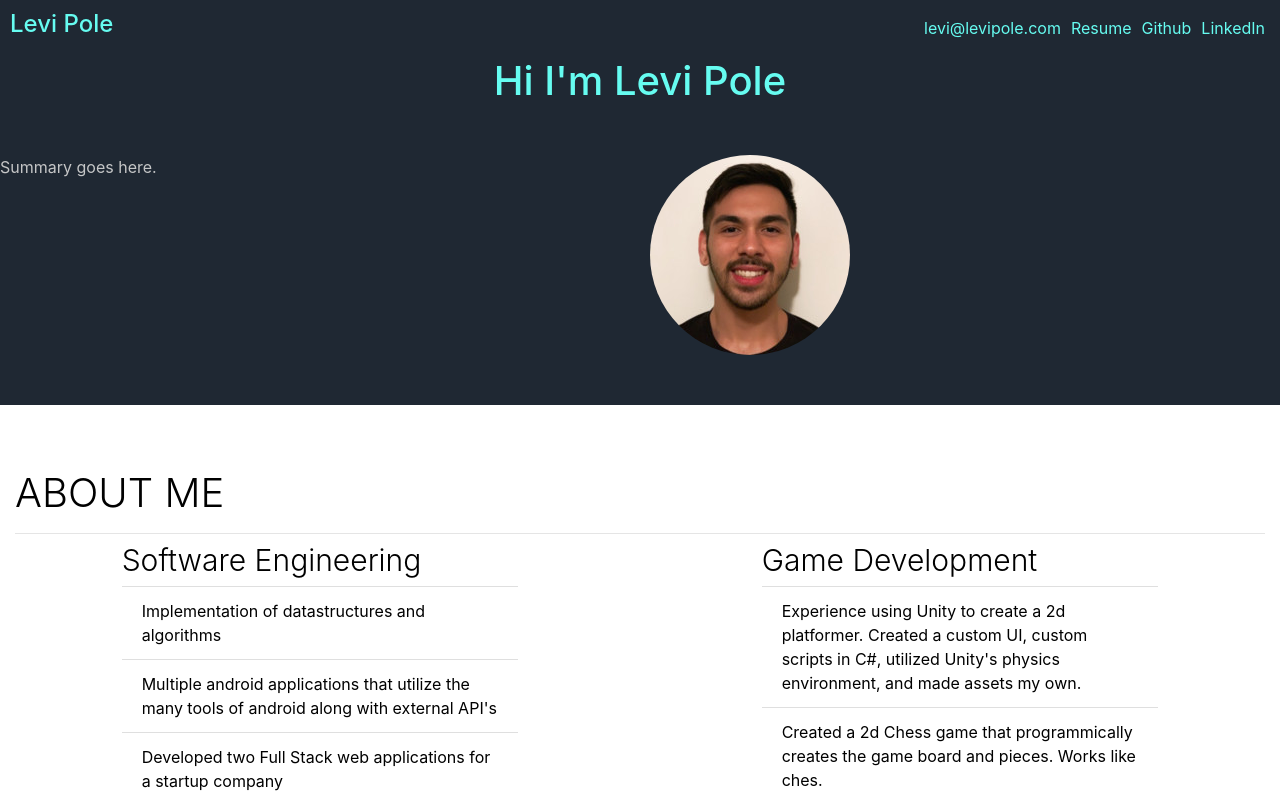
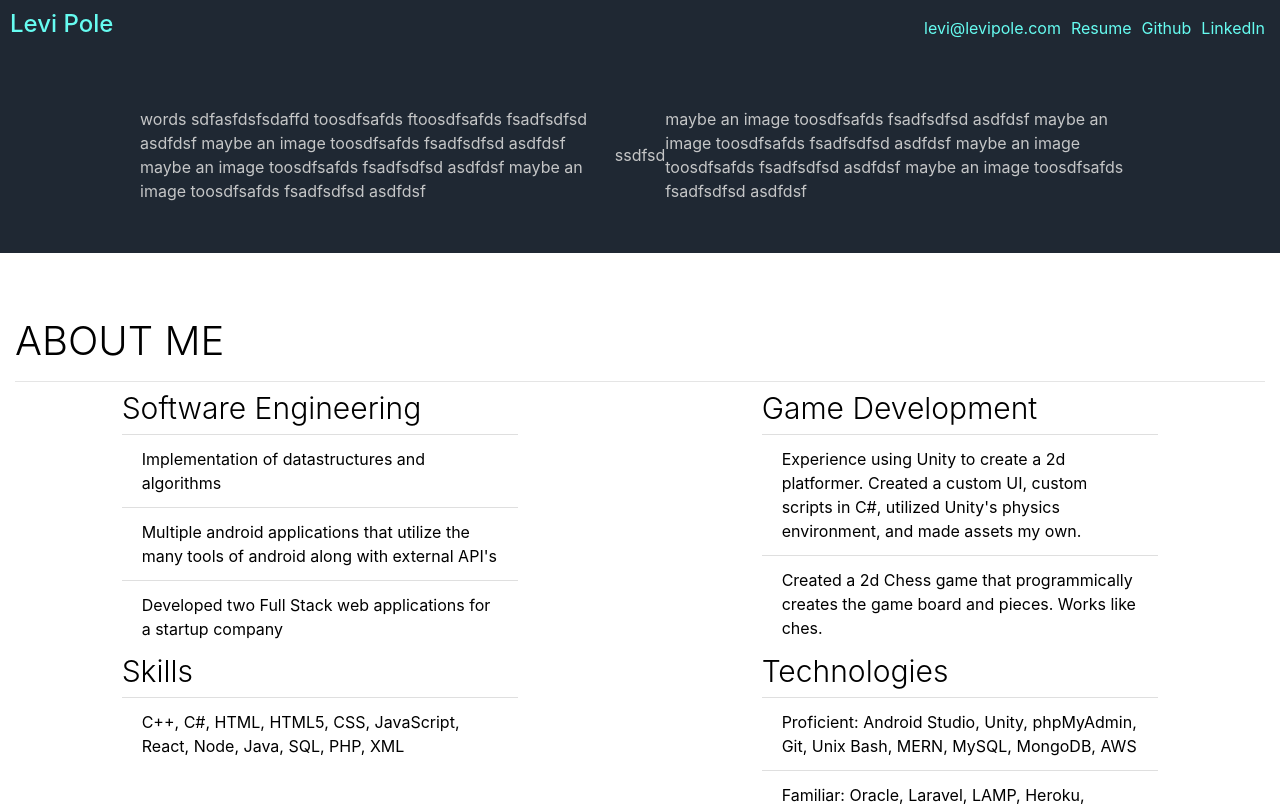
Before and after one commit to leviwp48/levipole.com, a React (Create React App) app in the folder client/: page / in a window 1280 px wide. Shown: the top 806 px of the page. Built offline with nearby package versions, Linux system fonts and the light colour scheme.

Commit message:
working on intro conversion to flex box

```diff
--- a/client/src/components/Home/HomePage.js
+++ b/client/src/components/Home/HomePage.js
@@ -2,7 +2,6 @@ import React, { Component } from 'react';
 import { Container} from 'reactstrap';
 import { Helmet } from 'react-helmet';
 import 'bootstrap/dist/css/bootstrap.min.css';
-import '../../styles/home/Home.css';
 import Summary from './Summary';
 import Intro from './Intro';
 import Contact from './Contact';
--- a/client/src/components/Home/Intro.js
+++ b/client/src/components/Home/Intro.js
@@ -1,7 +1,6 @@
 import React, { Component } from 'react';
-import { Card, Media, CardTitle, CardText, Row, Col } from 'reactstrap';
 import 'bootstrap/dist/css/bootstrap.min.css';
-import './../../styles/home/Home.css';
+import './../../styles/home/Intro.css';
 
 // Componenet renders intro Image and text
 class Intro extends Component {
@@ -10,14 +9,22 @@ class Intro extends Component {
         return (
               <section className="s1-intro">
                   <h1 className="intro-title">
-                    Hi I'm Levi Pole
+
                   </h1>
                   <div className="intro-container">
                     <div className="intro-summary-wrapper">
-                      <div className="intro-summary">
-                        Summary goes here.
+                      <div className="left-summary">
+                        words sdfasfdsfsdaffd toosdfsafds ftoosdfsafds fsadfsdfsd  asdfdsf                          maybe an image toosdfsafds fsadfsdfsd  asdfdsf
+                        maybe an image toosdfsafds fsadfsdfsd  asdfdsf
+                        maybe an image toosdfsafds fsadfsdfsd  asdfdsf
                       </div>
-                      <img className="intro-profile-pic"  src={require('../../images/profile.jpg')} style={{borderRadius: "50%", maxWidth: "150%", maxHeight: "150%"}} alt="Self Image" />
+                      <div className="separator">ssdfsd</div>
+                      <div className="right-summary">
+                        maybe an image toosdfsafds fsadfsdfsd  asdfdsf                          maybe an image toosdfsafds fsadfsdfsd  asdfdsf
+                        maybe an image toosdfsafds fsadfsdfsd  asdfdsf
+                        maybe an image toosdfsafds fsadfsdfsd  asdfdsf
+
+                      </div>
                     </div>
                   </div>
 
--- a/client/src/store.js
+++ b/client/src/store.js
@@ -1,8 +1,6 @@
-/*
 import { createStore, applyMiddleware, compose } from 'redux';
 import thunk from 'redux-thunk';
 import rootReducer from './reducers';
-
 
 const initialState = {};
 
@@ -18,4 +16,3 @@ const store = createStore(
 );
 
 export default store;
-*/
--- a/client/src/styles/Navbar.css
+++ b/client/src/styles/Navbar.css
@@ -1,3 +1,9 @@
+:root {
+    --main-bg-color: #1f2833;
+    --main-text-color: #c5c6c7;
+    --hightlight-text-color: #66fcf1;
+}
+
 .s0-nav{
     overflow:auto;
 }
@@ -9,14 +15,9 @@
 
 .nav-wrapper{
     display: flex;
-    grid-area: nav-wrapper;
-    grid-template-columns: 1fr 1fr;
-    grid-template-areas:
-        'nav-wrapper nav-wrapper'
-    ;
     justify-content: space-between;
     align-items: center;
-    background-color: #1f2833;
+    background-color: var(--main-bg-color);
 }
 
 #nav-links{
@@ -33,9 +34,9 @@
 
 .nav-name {
     padding: 10px;
-    color:#66fcf1;
+    color: var(--hightlight-text-color);
 }
 
 a {
-    color:#66fcf1;
+    color: var(--hightlight-text-color);
 }
--- a/client/src/styles/home/Home.css
+++ /dev/null
@@ -1,28 +0,0 @@
-
-
-.s1-intro{
-    overflow: auto;
-    background-color: #1f2833;
-}
-
-.intro-title{
-    display: flex;
-    justify-content: center;
-    color:#66fcf1;
-}
-
-.intro-container{
-    width: 100%;
-    margin: 0 auto;
-}
-
-.intro-summary-wrapper{
-    display: grid;
-    grid-area: intro-wrapper;
-    grid-template-columns: 1fr 1fr;
-    gap: 20px;
-    justify-content: center;
-    margin-top: 50px;
-    margin-bottom: 50px;
-    color:#c5c6c7;
-}
--- /dev/null
+++ b/client/src/styles/home/Intro.css
@@ -0,0 +1,44 @@
+:root {
+    --main-bg-color: #1f2833;
+    --main-text-color: #c5c6c7;
+    --hightlight-text-color: #66fcf1;
+}
+
+.s1-intro{
+    overflow: auto;
+    background-color: var(--main-bg-color);
+}
+
+.intro-title{
+    display: flex;
+    justify-content: center;
+    color:white;
+}
+
+.intro-container{
+    width: 1000px;
+    margin: 0 auto;
+}
+
+.intro-summary-wrapper{
+    display: flex;
+    justify-content: start;
+    align-items: center;
+    margin-top: 50px;
+    margin-bottom: 50px;
+    color: var(--main-text-color);
+}
+
+.left-summary{
+    display: flex;
+    width: 498px;
+}
+.right-summary{
+    display: flex;
+    width: 498px;
+
+}
+
+.separator{
+
+}
```
Also changed, not shown: client/src/components/Nav/AppNavbar.js (+1 -10 lines).
